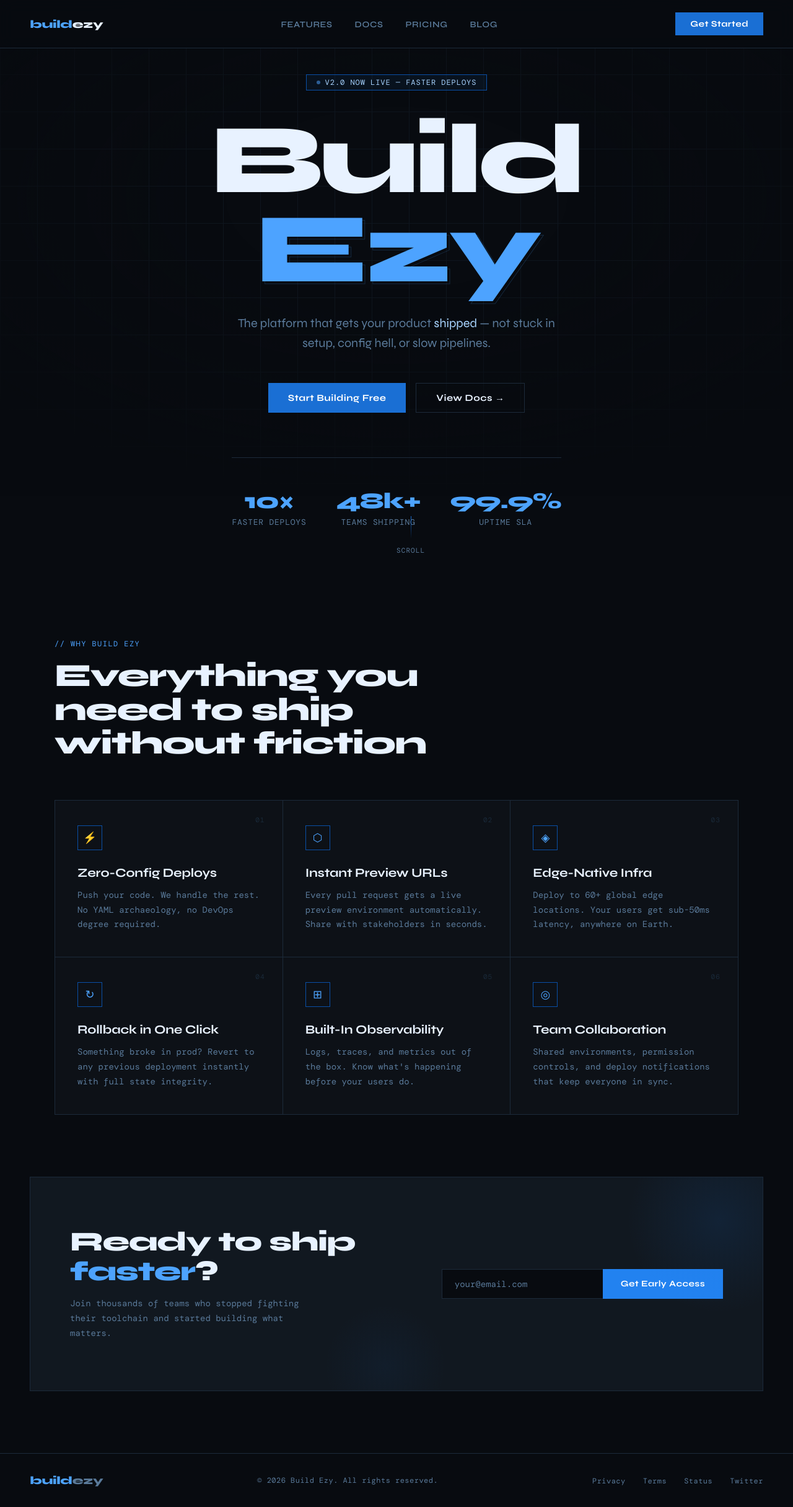
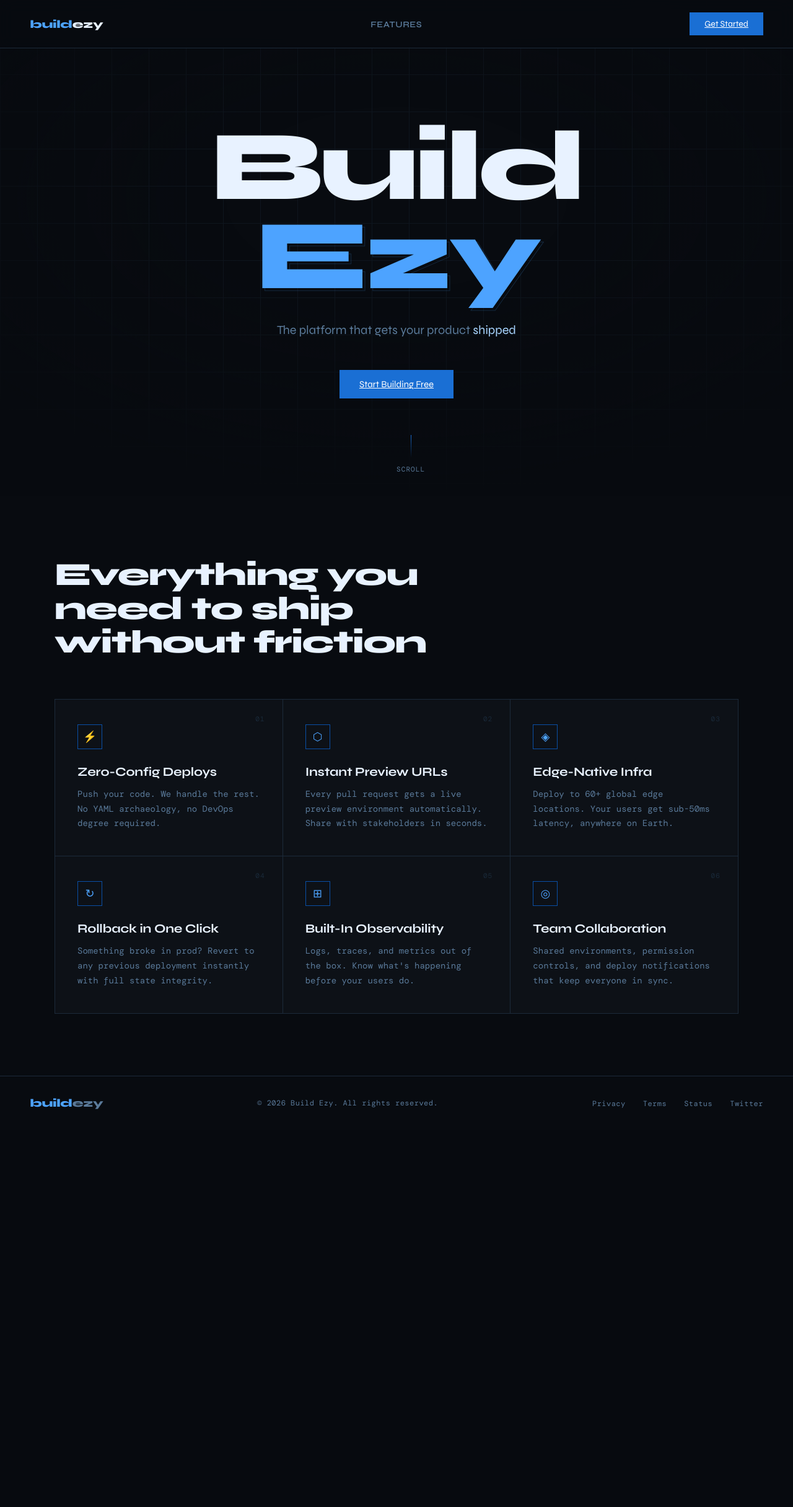
Before and after one commit to Dumb00heavycoder/BuildEzy, a Django app: page / in a window 1280 px wide. Shown: the whole page at 62% size. After the commit the page ends 1790 px from the top, so only its background shows below. Run offline with Django 4.2, Linux system fonts and the light colour scheme; some web fonts are replaced.

Commit message:
removing the ai slop in home.html and views.py

```diff
--- /dev/null
+++ b/buildezy/accounts/templates/accounts/login.html
@@ -0,0 +1,6 @@
+<form method="POST">
+    {% csrf_token %}
+    <input type="text" name="username" placeholder="username">
+    <input type="password" name="password" placeholder="password">
+    <button type="submit">Login</button>
+</form>
--- /dev/null
+++ b/buildezy/accounts/templates/accounts/signup.html
@@ -0,0 +1,6 @@
+<form method="POST">
+    {% csrf_token %}
+    <input type="text" name="username" placeholder="username">
+    <input type="password" name="password" placeholder="password">
+    <button type="submit">Signup</button>
+</form>
--- a/buildezy/accounts/views.py
+++ b/buildezy/accounts/views.py
@@ -20,7 +20,7 @@ def login_view(request):
         password = request.POST['password']
         user = authenticate(request, username=username, password=password)
 
-        if user is not NONE:
+        if user is not None:
             login(request,user)
             return redirect('home') #will change this to dashboard later on
     return render(request, 'accounts/login.html')
--- a/buildezy/home/templates/home/home.html
+++ b/buildezy/home/templates/home/home.html
@@ -7,7 +7,6 @@
 <meta name="viewport" content="width=device-width, initial-scale=1.0">
 <title>Build Ezy — Ship Faster</title>
 <link href="https://fonts.googleapis.com/css2?family=Syne:wght@400;600;700;800&family=DM+Mono:wght@300;400&display=swap" rel="stylesheet">
-<link rel="stylesheet" href="style.css">
 </head>
 <body>
 
@@ -17,16 +16,15 @@
   <div class="logo">build<span>ezy</span></div>
   <ul class="nav-links">
     <li><a href="#">Features</a></li>
-    <li><a href="#">Docs</a></li>
+   <!-- <li><a href="#">Docs</a></li>
     <li><a href="#">Pricing</a></li>
-    <li><a href="#">Blog</a></li>
+    <li><a href="#">Blog</a></li> -->
   </ul>
-  <button class="btn-nav">Get Started</button>
+  <a href="{% url 'signup' %}" class="btn-nav">Get Started</a>
 </nav>
 
 <main>
-  <section class="hero">
-    <div class="badge">v2.0 now live — faster deploys</div>
+ <section class="hero">
 
     <h1>
       <span>Build</span>
@@ -34,26 +32,28 @@
     </h1>
 
     <p class="hero-sub">
-      The platform that gets your product <strong>shipped</strong> — not stuck in setup, config hell, or slow pipelines.
+      The platform that gets your product <strong>shipped</strong>
     </p>
 
     <div class="hero-actions">
-      <button class="btn-primary">Start Building Free</button>
-      <button class="btn-ghost">View Docs →</button>
+      <a href="{% url 'signup' %}" class="btn-primary">
+        Start Building Free
+      </a>
+      <!-- <button class="btn-ghost">View Docs →</button> -->
     </div>
 
-    <div class="stats">
+   <!-- <div class="stats">
       <div><div class="stat-num">10×</div><div class="stat-label">faster deploys</div></div>
       <div><div class="stat-num">48k+</div><div class="stat-label">teams shipping</div></div>
       <div><div class="stat-num">99.9%</div><div class="stat-label">uptime SLA</div></div>
-    </div>
+   </div> -->
 
     <div class="scroll-hint"><div class="scroll-line"></div>scroll</div>
   </section>
 
   <section class="features">
-    <div class="section-tag">// why build ezy</div>
-    <h2 class="section-title">Everything you need to ship without friction</h2>
+    <!-- <div class="section-tag">// why build ezy</div> -->
+   <h2 class="section-title">Everything you need to ship without friction</h2>
 
     <div class="grid">
       <div class="card"><span class="card-num">01</span><div class="card-icon">⚡</div><h3 class="card-title">Zero-Config Deploys</h3><p class="card-desc">Push your code. We handle the rest. No YAML archaeology, no DevOps degree required.</p></div>
@@ -64,18 +64,6 @@
       <div class="card"><span class="card-num">06</span><div class="card-icon">◎</div><h3 class="card-title">Team Collaboration</h3><p class="card-desc">Shared environments, permission controls, and deploy notifications that keep everyone in sync.</p></div>
     </div>
   </section>
-
-  <section class="cta">
-    <div>
-      <h2>Ready to ship <span>faster</span>?</h2>
-      <p>Join thousands of teams who stopped fighting their toolchain and started building what matters.</p>
-    </div>
-    <div class="cta-form">
-      <input type="email" class="cta-input" placeholder="your@email.com">
-      <button class="cta-submit">Get Early Access</button>
-    </div>
-  </section>
-</main>
 
 <footer>
   <div class="logo">build<span style="color:var(--muted)">ezy</span></div>
```
Also changed, not shown: buildezy/db.sqlite3, buildezy/home/static/home/css/styles.css (line endings or trailing spaces).
